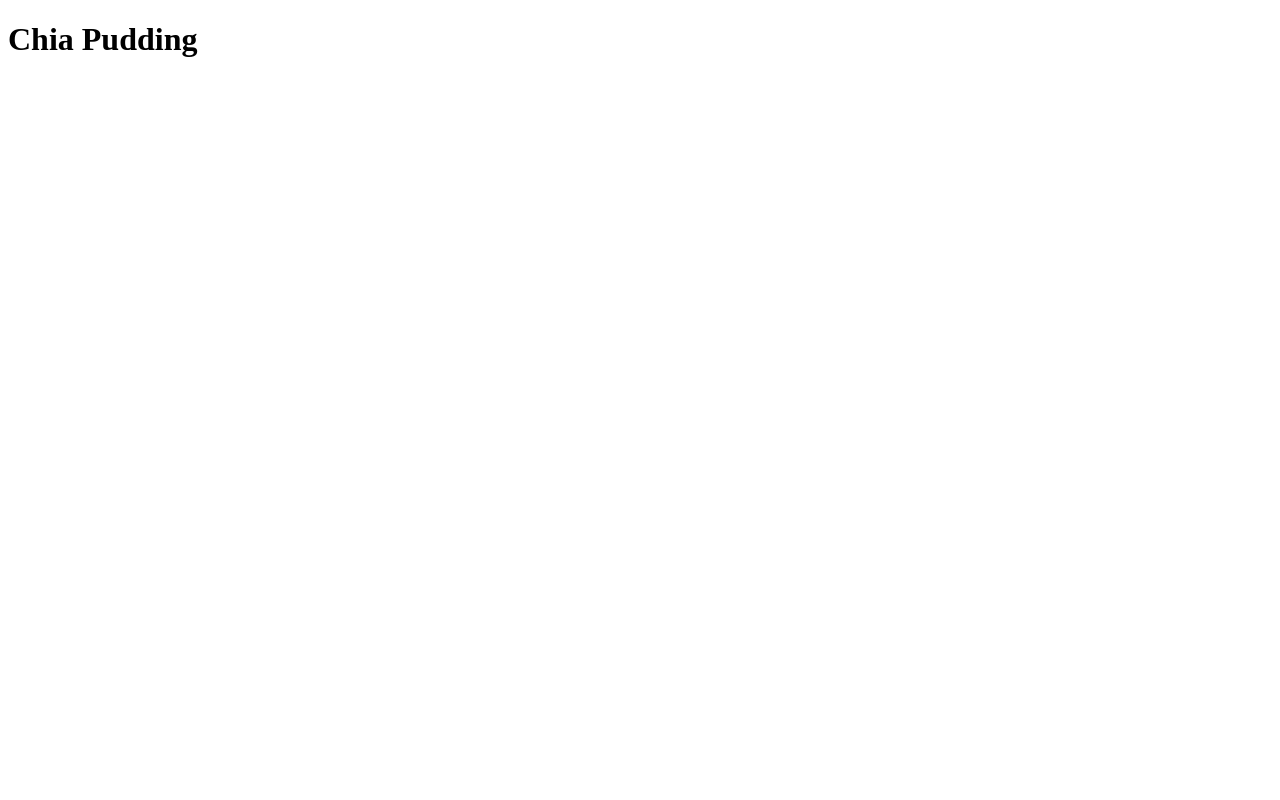
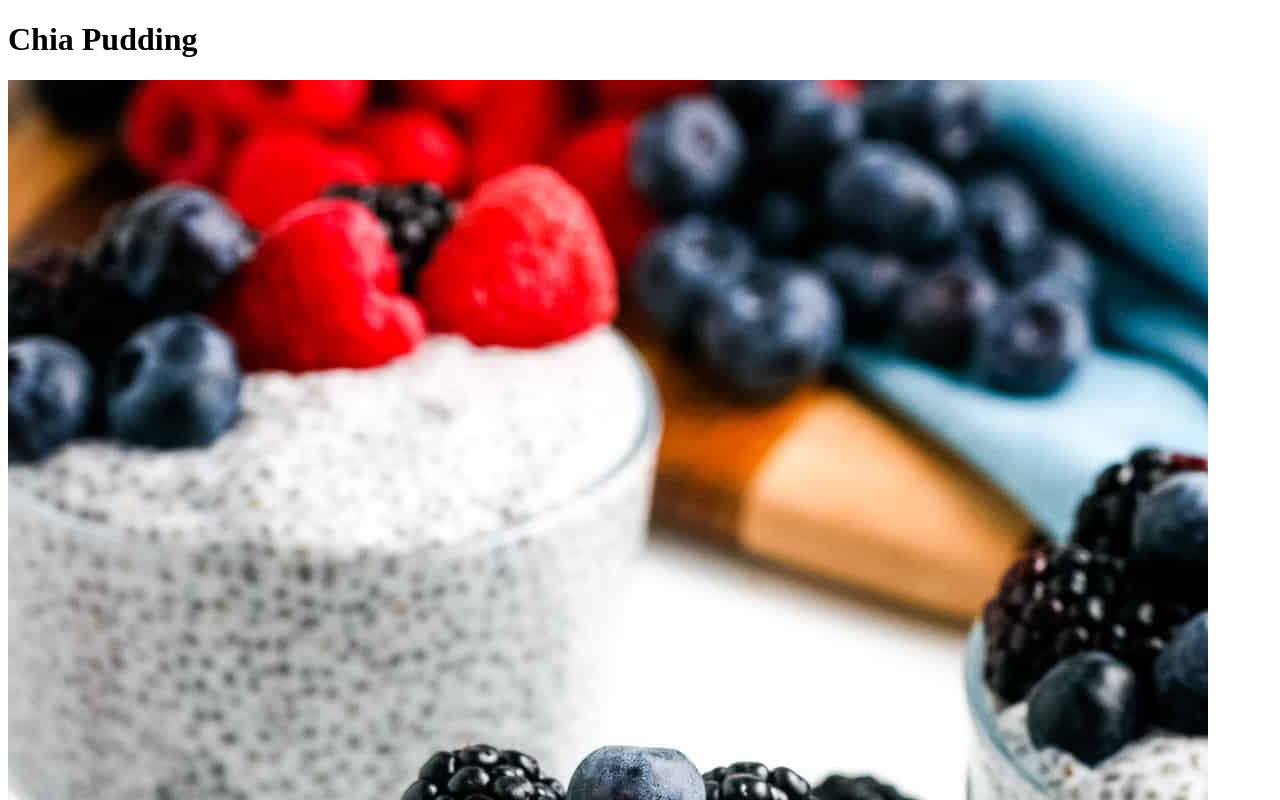
Before and after one commit to dani-cas/odin-recipes, a plain HTML site: page recipes/chia-puddin.html in a window 1280 px wide. Shown: the top 800 px of the page. Drawn offline with Linux system fonts and the light colour scheme.

Commit message:
images/chia-pudding.jpg

```diff
--- a/recipes/chia-puddin.html
+++ b/recipes/chia-puddin.html
@@ -8,5 +8,6 @@
 </head>
 <body>
     <h1>Chia Pudding</h1>
+    <img src="../images/chia-pudding.jpg">
 </body>
 </html>
```
Also changed, not shown: images/chia-pudding.jpg (added).
